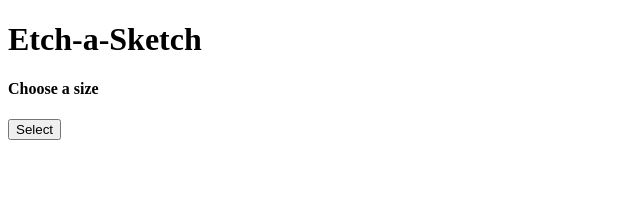
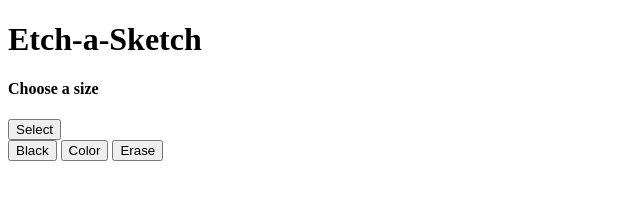
Before and after one commit to emramos21/Etch-a-Sketch, a plain HTML site: page index.html in a window 1280 px wide. Shown: the whole page, without its empty margins (0-640 px from the left). Drawn offline with Linux system fonts and the light colour scheme.

Commit message:
adding buttons to footer

```diff
--- a/index.html
+++ b/index.html
@@ -10,7 +10,12 @@
     <div class="container"></div>
     <div class="header">
         <h4>Choose a size</h4>
-        <button>Select</button>
+        <button id ="popup">Select</button>
+    </div>
+    <div class="footer">
+        <button>Black</button>
+        <button>Color</button>
+        <button>Erase</button>
     </div>
 
 </body>
```
